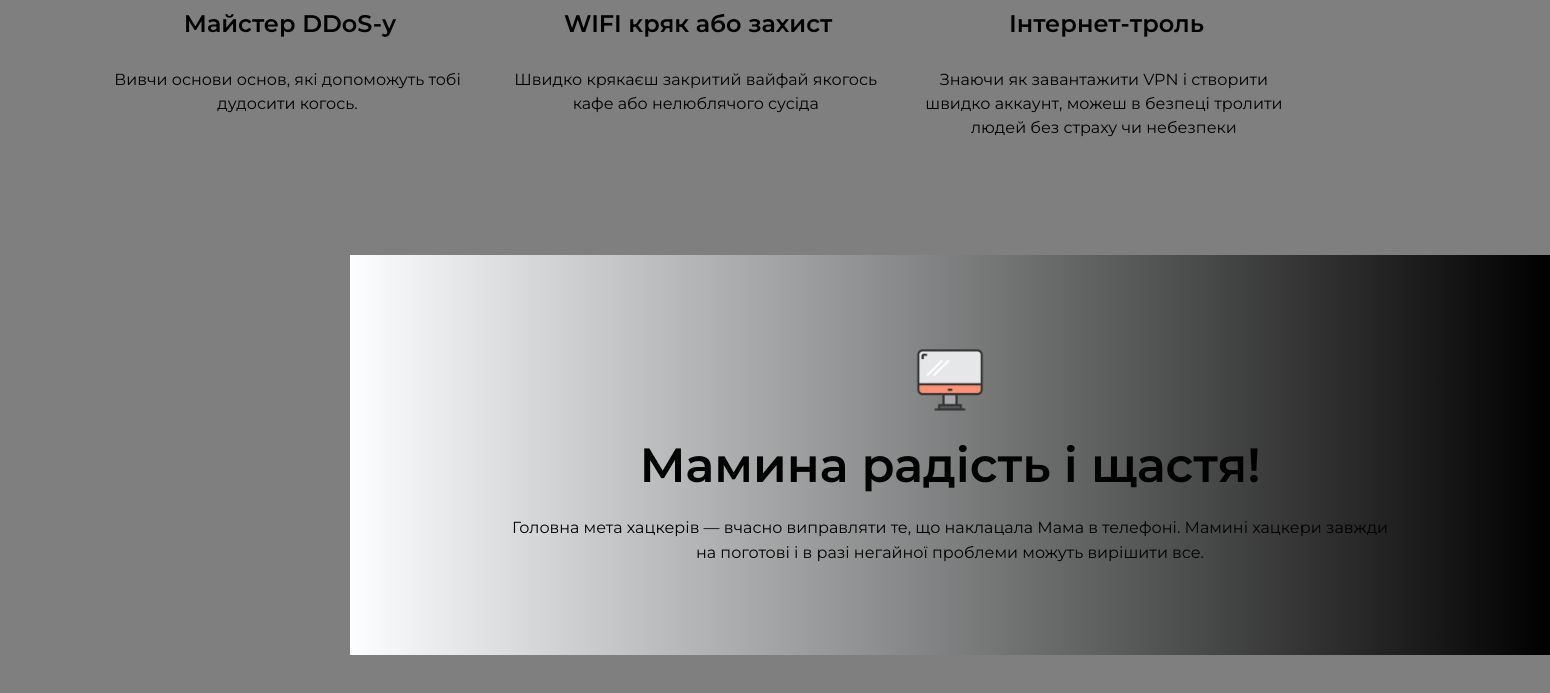
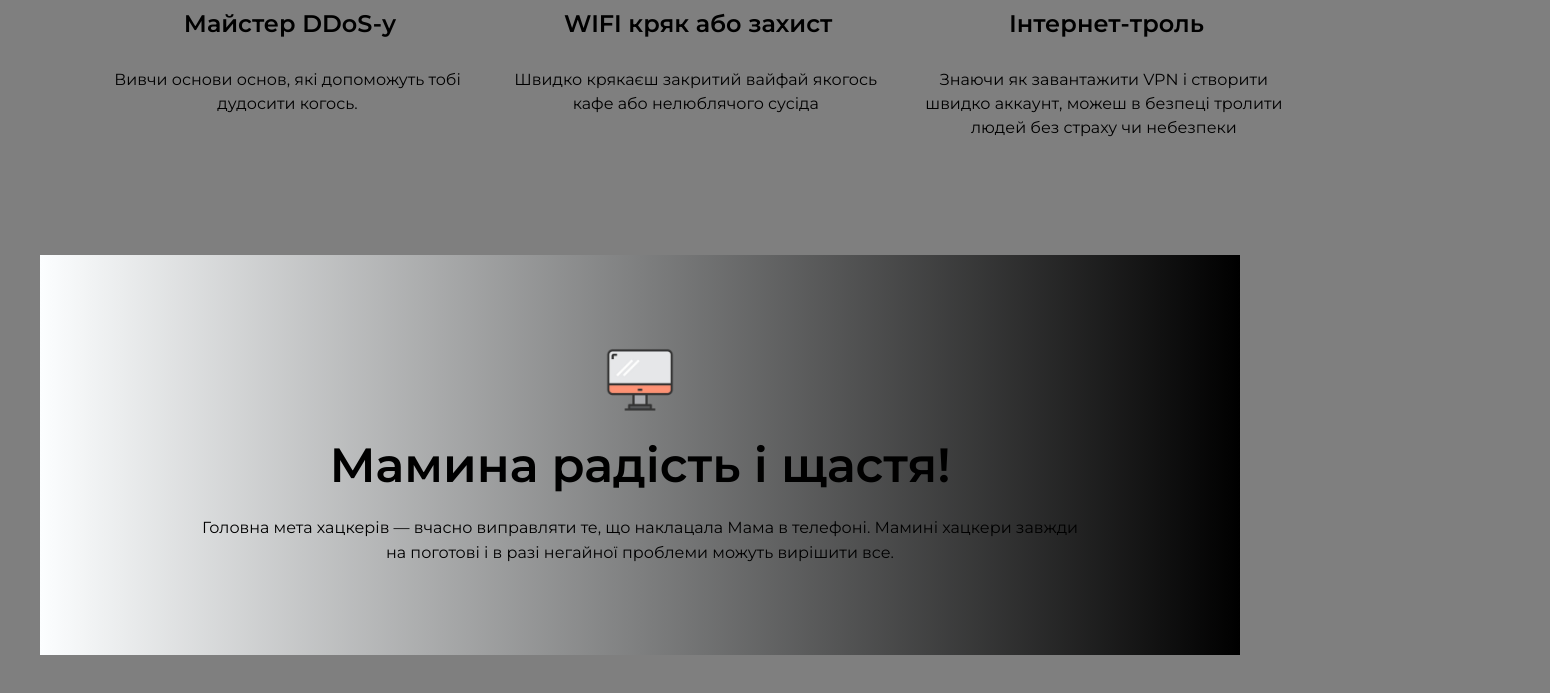
Before and after one commit to DarknessInAss/moms-hacker, a plain HTML site: page index.html in a window 1280 px wide. Shown: the part 1400-2093 px from the top of the page, 1550 px wide, since content can reach past the window. Drawn offline with Linux system fonts and the light colour scheme.

Commit message:
final version mentor fix

```diff
--- a/stylesgoose/styles.css
+++ b/stylesgoose/styles.css
@@ -323,7 +323,7 @@ body {
 .bottom_side {
     width: 1200px;
     height: 400px;
-    margin: 0px 350px 50px;
+    margin: 0px auto 50px;
     top: 1650px;
     display: flex;
     flex-direction: column;
```
Also changed, not shown: window2.html (+1 -1 lines).
